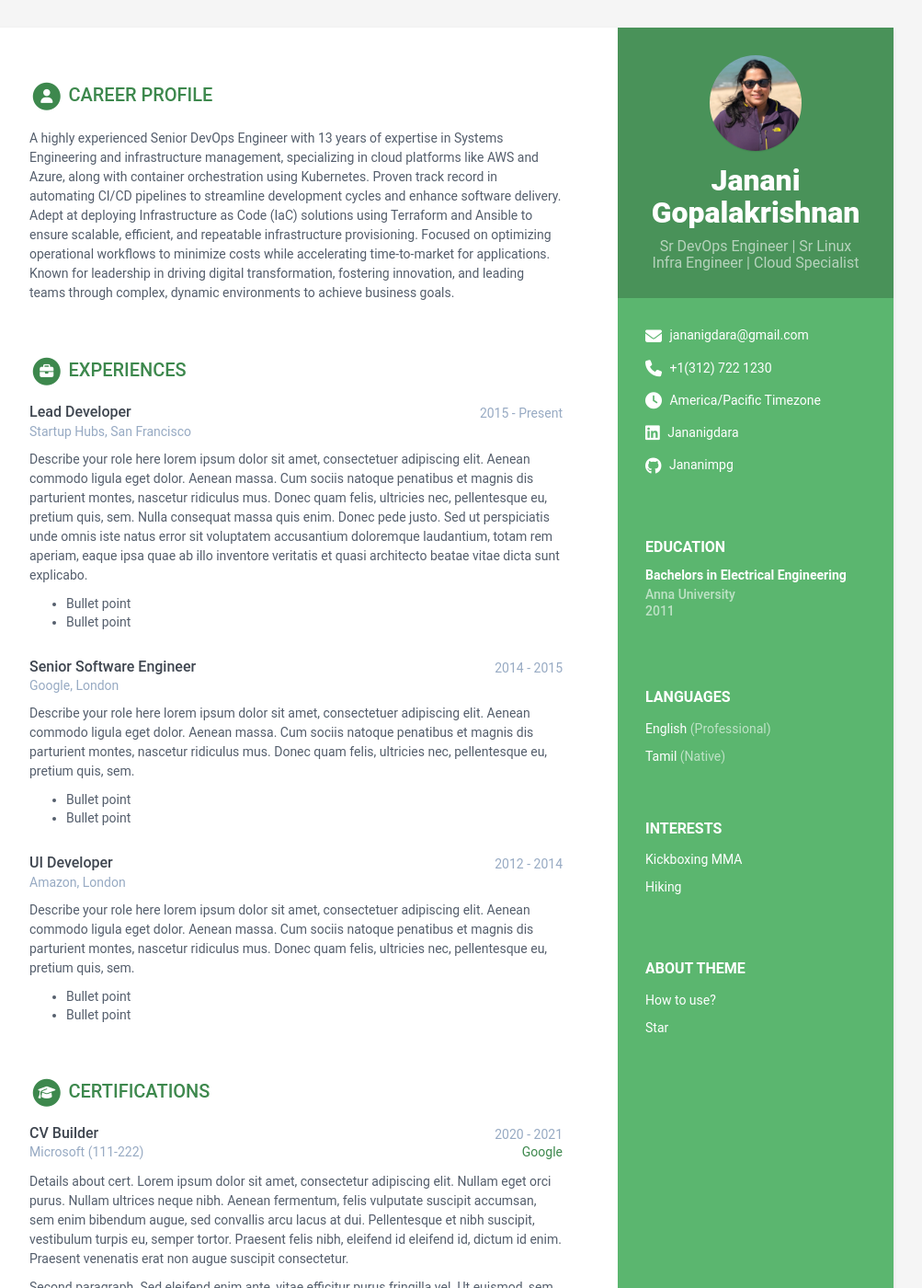
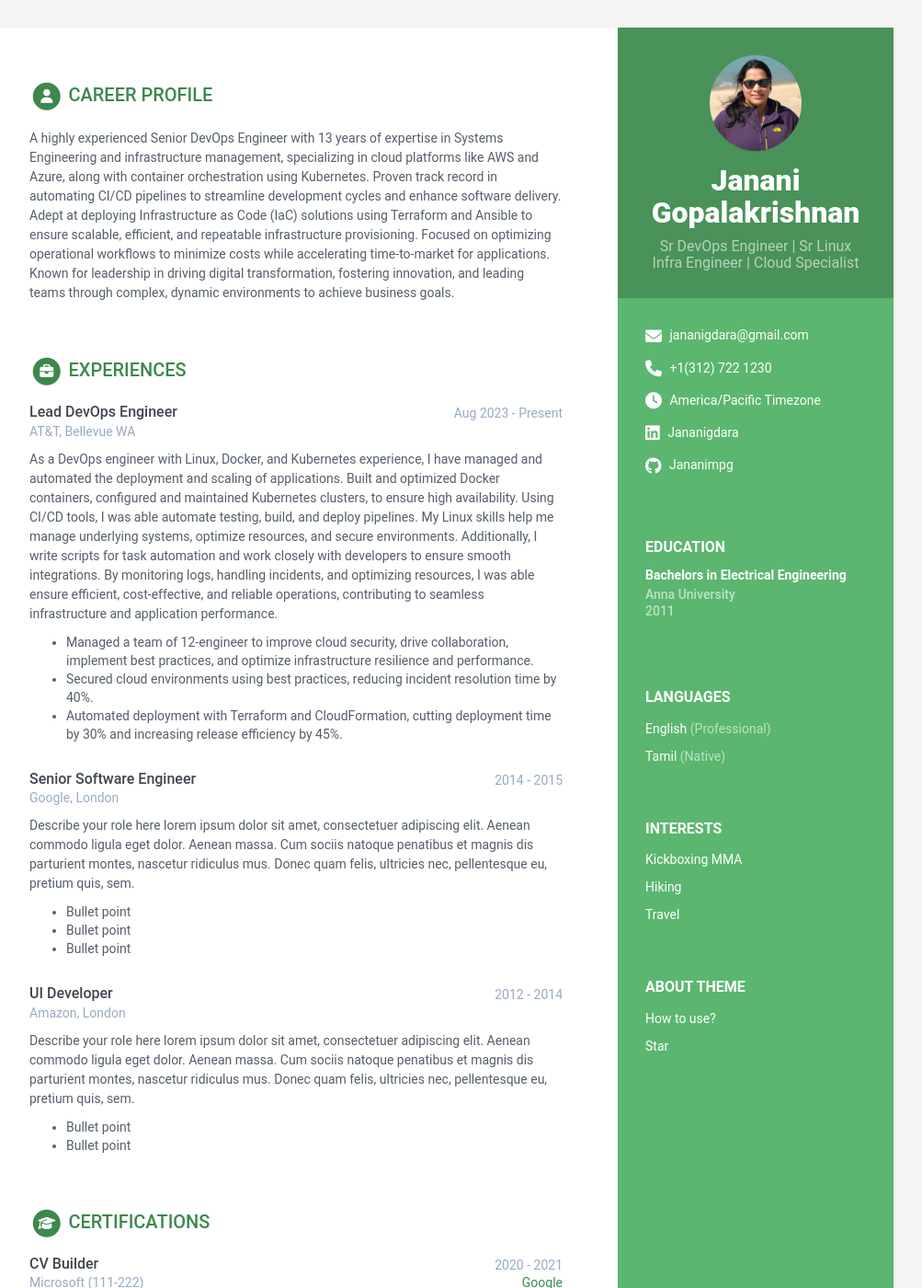
Before and after one commit to Jananimpg/portfolio, a Jekyll site: the page built from index.html, in a window 1280 px wide and 1400 px high. Shown: the whole window at 92% size, without its empty margins (168-1171 px from the left). Built offline with Jekyll 4.4.1, drawn with Linux system fonts in a browser that asks for light colours.

Commit message:
Update data.yml

```diff
--- a/_data/data.yml
+++ b/_data/data.yml
@@ -55,7 +55,7 @@ sidebar:
       link:
 
 
-    - item:
+    - item: Travel
       link:
 
 
@@ -91,21 +91,14 @@ education:
 experiences:
   title: Experiences
   info:
-  - role: Lead Developer
-    time: 2015 - Present
-    company: Startup Hubs, San Francisco
+  - role: Lead DevOps Engineer
+    time: Aug 2023 - Present
+    company: AT&T, Bellevue WA
     details: |
-      Describe your role here lorem ipsum dolor sit amet, consectetuer
-      adipiscing elit. Aenean commodo ligula eget dolor. Aenean massa.
-      Cum sociis natoque penatibus et magnis dis parturient montes,
-      nascetur ridiculus mus. Donec quam felis, ultricies nec,
-      pellentesque eu, pretium quis, sem. Nulla consequat massa quis
-      enim. Donec pede justo. Sed ut perspiciatis unde omnis iste natus
-      error sit voluptatem accusantium doloremque laudantium, totam rem
-      aperiam, eaque ipsa quae ab illo inventore veritatis et quasi
-      architecto beatae vitae dicta sunt explicabo.
-        - Bullet point
-        - Bullet point
+      As a DevOps engineer with Linux, Docker, and Kubernetes experience, I have managed and automated the deployment and scaling of applications. Built and optimized Docker containers, configured and maintained Kubernetes clusters, to ensure high availability. Using CI/CD tools, I was able automate testing, build, and deploy pipelines. My Linux skills help me manage underlying systems, optimize resources, and secure environments. Additionally, I write scripts for task automation and work closely with developers to ensure smooth integrations. By monitoring logs, handling incidents, and optimizing resources, I was able ensure efficient, cost-effective, and reliable operations, contributing to seamless infrastructure and application performance.
+        - Managed a team of 12-engineer to improve cloud security, drive collaboration, implement best practices, and optimize infrastructure resilience and performance.
+        - Secured cloud environments using best practices, reducing incident resolution time by 40%.
+        - Automated deployment with Terraform and CloudFormation, cutting deployment time by 30% and increasing release efficiency by 45%.
   - role: Senior Software Engineer
     time: 2014 - 2015
     company: Google, London
@@ -115,6 +108,7 @@ experiences:
       Cum sociis natoque penatibus et magnis dis parturient montes,
       nascetur ridiculus mus. Donec quam felis, ultricies nec,
       pellentesque eu, pretium quis, sem.
+        - Bullet point
         - Bullet point
         - Bullet point
   - role: UI Developer
```
